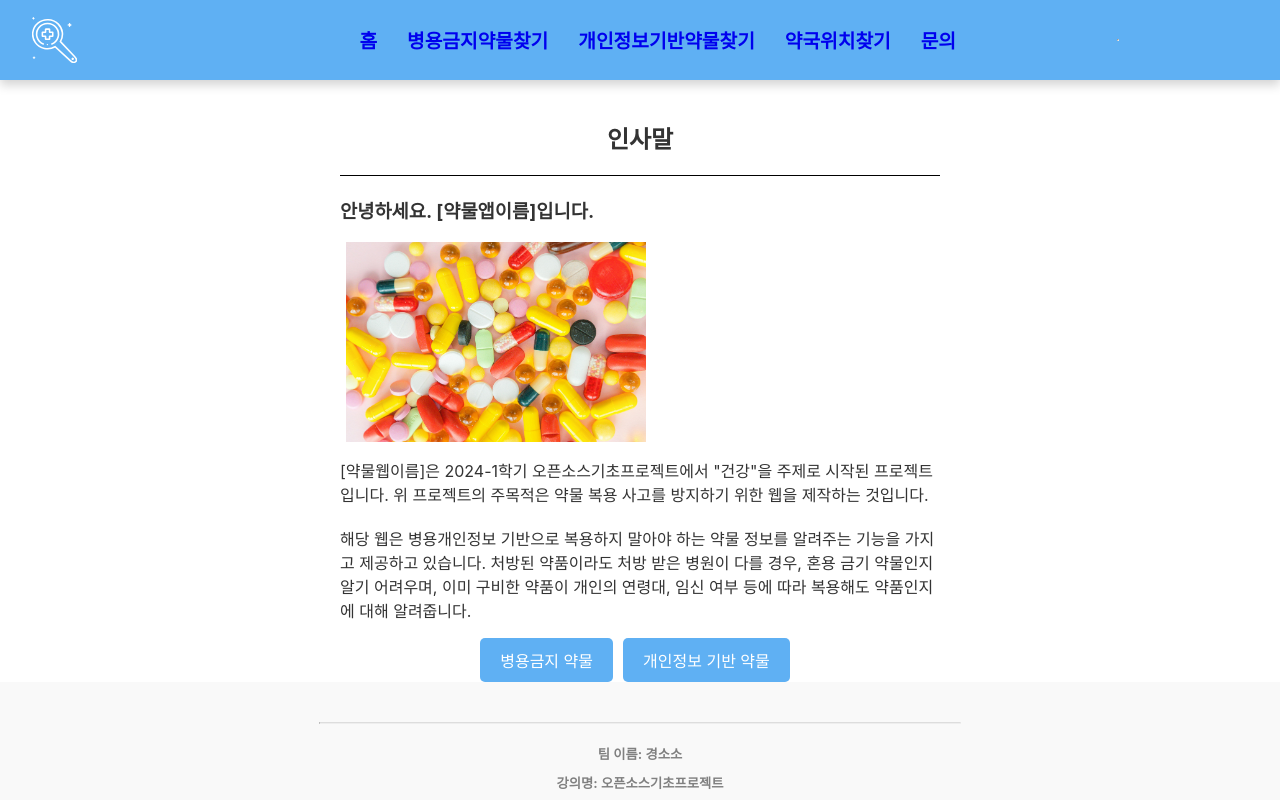
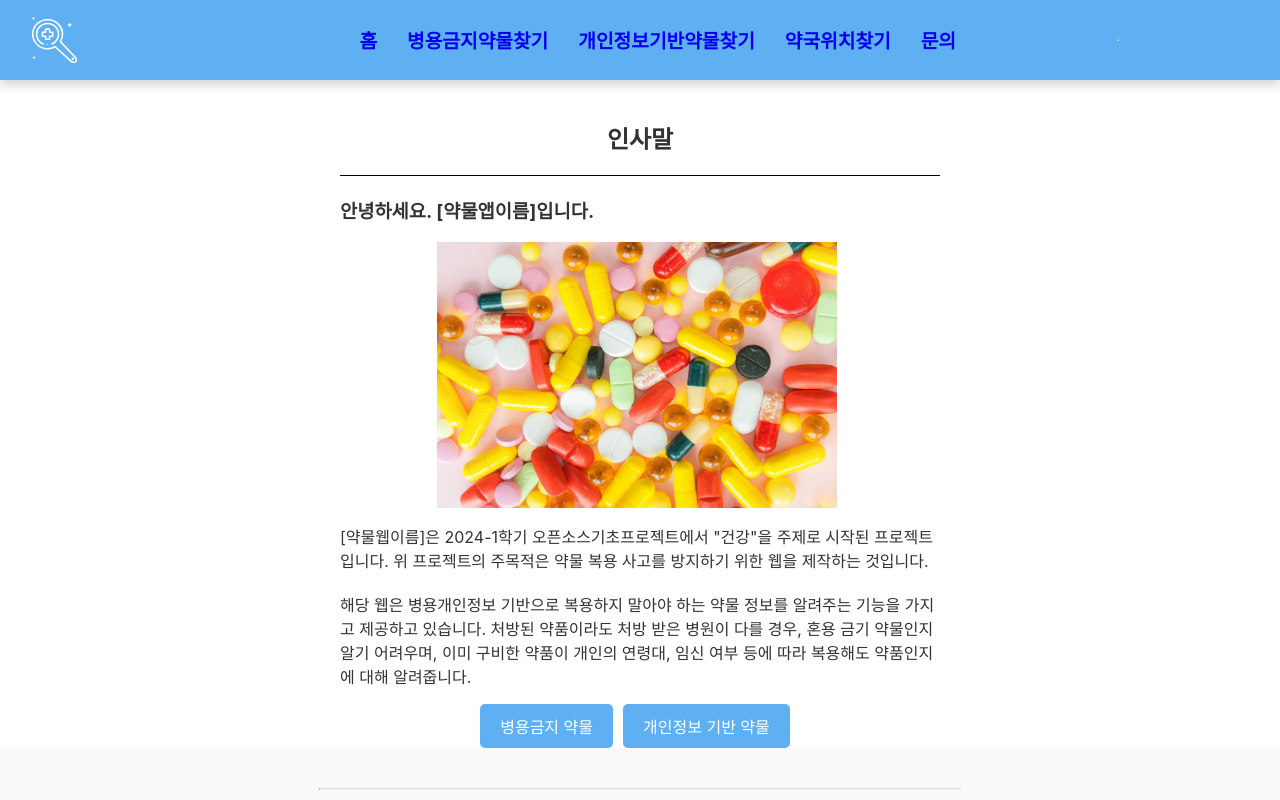
Before and after one commit to LovellR/GSS_Project, a React (Create React App) app in the folder oss-project/: page / in a window 1280 px wide. Shown: the top 800 px of the page. Built offline with nearby package versions, Linux system fonts and the light colour scheme.

Commit message:
웹 페이지 상 탭 이미지

```diff
--- a/oss-project/public/index.html
+++ b/oss-project/public/index.html
@@ -2,7 +2,7 @@
 <html lang="en">
   <head>
     <meta charset="utf-8" />
-    <link rel="icon" href="%PUBLIC_URL%/favicon.ico" />
+    <link rel="icon" href="./logo3.png" />
     <meta name="viewport" content="width=device-width, initial-scale=1" />
     <meta name="theme-color" content="#000000" />
     <meta
@@ -24,7 +24,7 @@
       work correctly both with client-side routing and a non-root public URL.
       Learn how to configure a non-root public URL by running `npm run build`.
     -->
-    <title>React App</title>
+    <title></title>
   </head>
   <body>
     <noscript>You need to enable JavaScript to run this app.</noscript>
--- a/oss-project/src/JS/Introduce.js
+++ b/oss-project/src/JS/Introduce.js
@@ -6,7 +6,9 @@ const Introduce = () => {
         <div className="intro">
             <h2>인사말</h2>
             <h3>안녕하세요. [약물앱이름]입니다.</h3>
-            <img src="img/intro.jpg"></img>
+            <div className="img-container">
+                <img src="img/intro.jpg"></img>
+            </div>
             <p>
                 [약물웹이름]은 2024-1학기 오픈소스기초프로젝트에서 "건강"을 주제로 시작된 프로젝트입니다. 위 프로젝트의 주목적은 약물 복용 사고를 방지하기 위한 웹을 제작하는 것입니다.
                 <br /> <br />
--- a/oss-project/src/JS/css/Introduce.css
+++ b/oss-project/src/JS/css/Introduce.css
@@ -13,9 +13,15 @@ h3 {
 p {
     text-align: left;
 }
+
+div.img-container {
+    display: flex;
+    justify-content: center;
+    align-items: center;
+}
+
+
 img {
-    max-width: 300px; /* 이미지 크기 조절 */
+    max-width: 400px; /* 이미지 크기 조절 */
     height: auto;
-    display: block;
-    margin: 0 auto; /* 이미지 중앙 정렬 */
 }
```
Also changed, not shown: oss-project/public/logo3.png (added).
